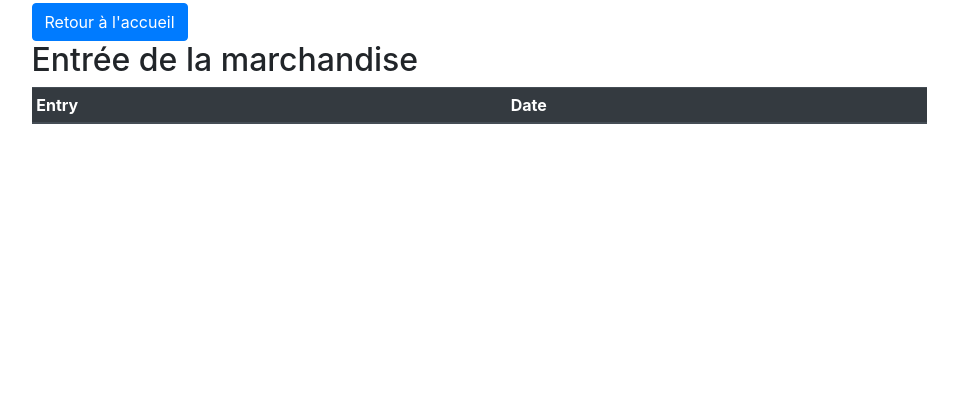
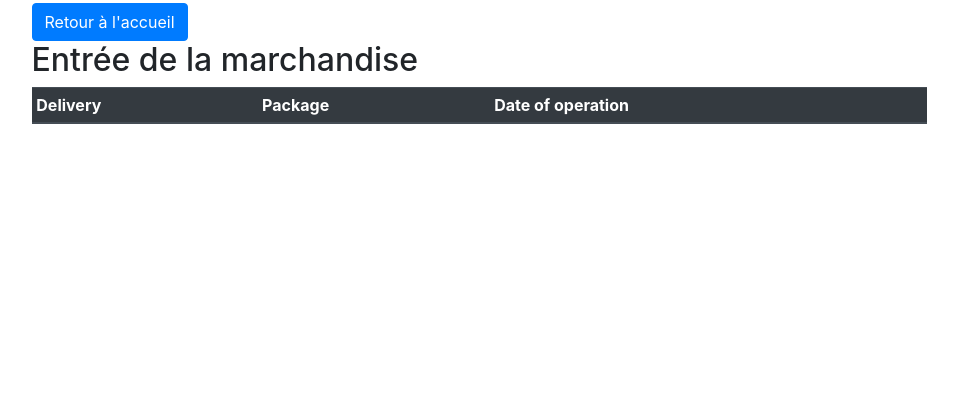
Before and after one commit to ursi-2020/gestion-stock, a Django app: template application/djangoapp/templates/entries.html in a window 1280 px wide. Shown: the part 127-547 px from the top of the page, without its empty margins (161-1119 px from the left). Run offline with Django 3.2, Linux system fonts and the light colour scheme; the template is opened without the code that fills it, so the values that code supplies are empty; parts of the project's set-up code (start-up, migrations or seed data) failed here and were passed over; some libraries are stand-ins or nearby versions.

Commit message:
Changes after harmonization with GesCo

```diff
--- a/application/djangoapp/models.py
+++ b/application/djangoapp/models.py
@@ -13,6 +13,7 @@ class Entry(models.Model):
     # package is a JSON formatted string that will store the id and the quantity moved
     package = models.TextField()
     date = models.DateTimeField()
+    delivery = models.BooleanField()
 
     def __str__(self):
         return 'Entry: {} - {}'.format(self.package, self.date)
--- a/application/djangoapp/templates/entries.html
+++ b/application/djangoapp/templates/entries.html
@@ -7,13 +7,15 @@
     <table class="table table-sm">
     <thead class="thead-dark">
         <tr>
-            <th scope="col">Entry</th>
-            <th scope="col">Date</th>
+            <th scope="col">Delivery</th>
+            <th scope="col">Package</th>
+            <th scope="col">Date of operation</th>
         </tr>
     </thead>
     <tbody>
         {% for entry in entries %}
             <tr>
+                <td>{{ entry.delivery }}</td>
                 <td>{{entry.package}}</td>
                 <td>{{entry.date}}</td>
             </tr>
```
Also changed, not shown: application/djangoapp/views.py (+17 -15 lines).
